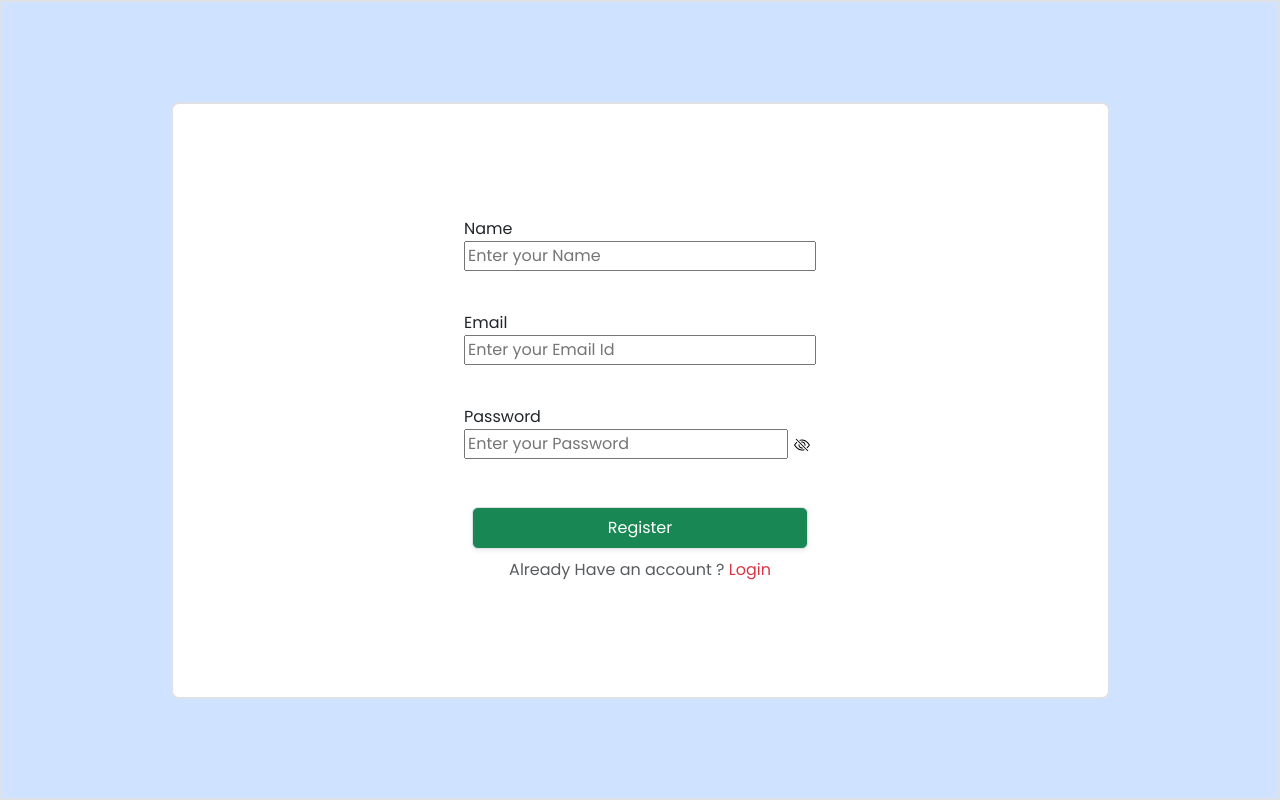
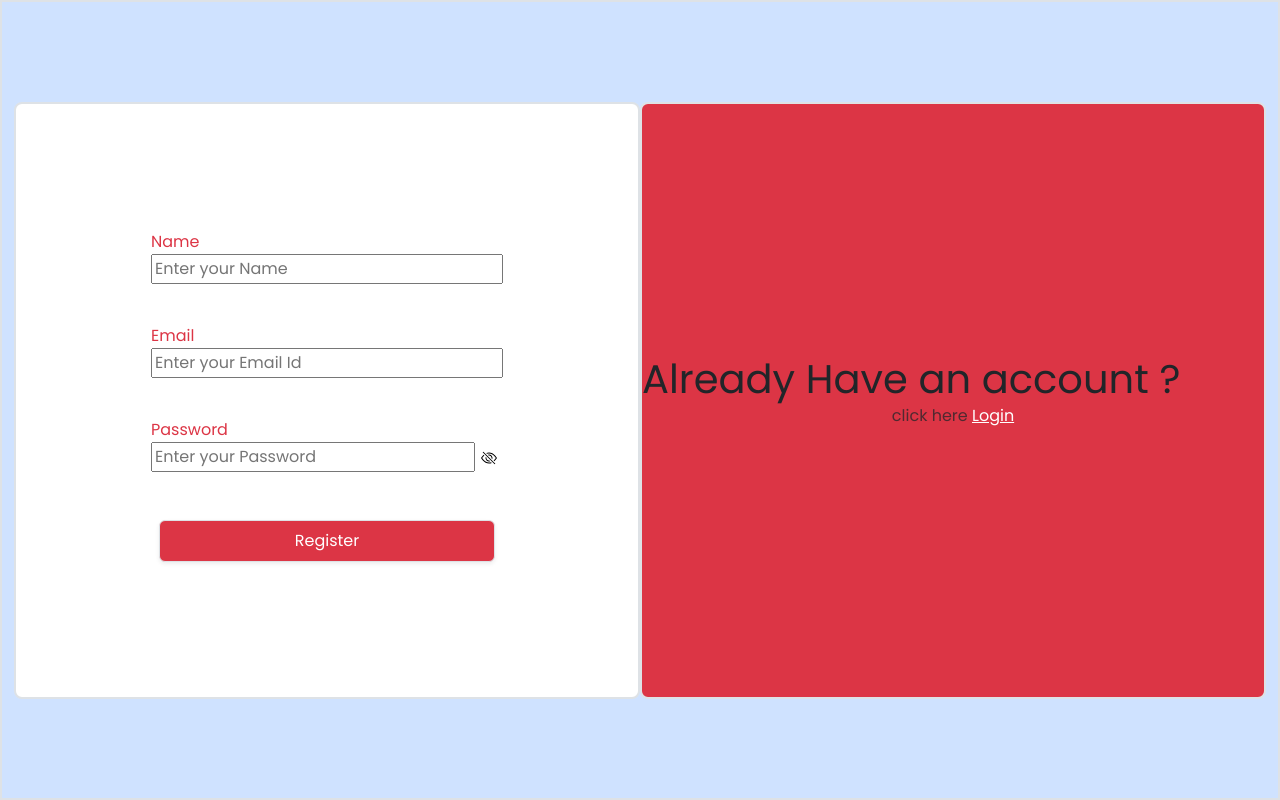
Before and after one commit to Vengat-P/Password-Reset-Flow-Frontend, a React (Vite) app: page / in a window 1280 px wide. Built offline with nearby package versions, Linux system fonts and the light colour scheme.

Commit message:
UI Modified

```diff
--- a/src/Pages/ForgotPassword.jsx
+++ b/src/Pages/ForgotPassword.jsx
@@ -10,7 +10,10 @@ const ForgotPassword = () => {
   const handleSubmit = async (e) => {
     e.preventDefault();
     await axios
-      .post("https://password-reset-flow-backend-123.onrender.com/api/auth/forgot-password", { email })
+      .post(
+        "https://password-reset-flow-backend-123.onrender.com/api/auth/forgot-password",
+        { email }
+      )
       //to handle response and errors
       .then((res) => {
         toast.success(res.data.message);
@@ -28,7 +31,7 @@ const ForgotPassword = () => {
           onSubmit={handleSubmit}
           className="container d-grid justify-content-center"
         >
-        <p className="d-flex flex-column ">
+          <p className="d-flex flex-column text-danger ">
             <label htmlFor="email">Email</label>
             <input
               type="email"
@@ -43,7 +46,7 @@ const ForgotPassword = () => {
           <br />
           <button
             type="submit"
-          className="border bg-success text-white rounded-2 p-2"
+            className="border bg-danger text-white rounded-2 p-2"
           >
             Send
           </button>
--- a/src/Pages/Login.jsx
+++ b/src/Pages/Login.jsx
@@ -13,7 +13,10 @@ const Login = ({ setToken }) => {
     e.preventDefault();
     const payload = { email, password };
     await axios
-      .post("https://password-reset-flow-backend-123.onrender.com/api/auth/login", payload)
+      .post(
+        "https://password-reset-flow-backend-123.onrender.com/api/auth/login",
+        payload
+      )
       //to handle response and errors
       .then((res) => {
         toast.success(res.data.message);
@@ -30,9 +33,25 @@ const Login = ({ setToken }) => {
   };
   return (
     <div className="container vh-100 mw-100 d-flex justify-content-center align-content-center  border border-2 bg-primary-subtle">
+      <div className=" d-flex  h-75 w-75   flex-column  justify-content-center my-auto py-2  border-2 border rounded-3 bg-danger">
+        <span className=" display-6 ">Don't Have an account ?</span>
+        <button className=" container justify-content-center border-0 px-2 bg-transparent ">
+          <Link to={"/"} className="text-muted text-decoration-none">
+            <p>
+              click here
+              <span className=" text-white text-decoration-underline">
+                Register
+              </span>
+            </p>
+          </Link>
+        </button>
+      </div>
       <div className=" d-flex h-75 w-75 flex-column  justify-content-center shadow-sm  my-auto border-2 border rounded-3 bg-white">
-        <form onSubmit={handleSubmit} className="container d-grid justify-content-center">
-          <p className="d-flex flex-column">
+        <form
+          onSubmit={handleSubmit}
+          className="container d-grid justify-content-center"
+        >
+          <p className="d-flex flex-column text-danger">
             <label htmlFor="email">Email</label>
             <input
               type="email"
@@ -45,7 +64,7 @@ const Login = ({ setToken }) => {
             />
           </p>
           <br />
-          <p className="d-flex flex-column">
+          <p className="d-flex flex-column text-danger">
             <label htmlFor="password">Password</label>
             <span className="d-flex justify-content-between">
               <input
@@ -103,7 +122,7 @@ const Login = ({ setToken }) => {
           <br />
           <button
             type="submit"
-            className="d-flex m-2 p-2 w-50  rounded-2  border border-1 shadow-sm bg-success text-white justify-content-center"
+            className="d-flex m-2 p-2 w-50  rounded-2  border border-1 shadow-sm bg-danger text-white justify-content-center"
           >
             Login
           </button>
@@ -112,14 +131,6 @@ const Login = ({ setToken }) => {
         </form>
 
         <br />
-        <button className="border-0 bg-white ">
-          <Link
-            to={"/"}
-            className="d-flex rounded-2 text-decoration-none  text-muted justify-content-center"
-          >
-            dont Have an account ? <span className="text-danger">Register</span>
-          </Link>
-        </button>
       </div>
     </div>
   );
--- a/src/Pages/Register.jsx
+++ b/src/Pages/Register.jsx
@@ -14,7 +14,10 @@ const Register = () => {
     e.preventDefault();
     const payload = { username, email, password };
     await axios
-      .post("https://password-reset-flow-backend-123.onrender.com/api/auth/register", payload)
+      .post(
+        "https://password-reset-flow-backend-123.onrender.com/api/auth/register",
+        payload
+      )
       .then((res) => {
         toast.success(res.data.message);
         navigate("/login");
@@ -34,7 +37,7 @@ const Register = () => {
           onSubmit={handleSubmit}
           className=" container d-grid justify-content-center"
         >
-          <p className="d-flex flex-column">
+          <p className="d-flex flex-column text-danger">
             <label htmlFor="username">Name</label>
             <input
               type="text"
@@ -47,7 +50,7 @@ const Register = () => {
             />
           </p>
           <br />
-          <p className="d-flex flex-column">
+          <p className="d-flex flex-column text-danger">
             <label htmlFor="email">Email</label>
             <input
               type="email"
@@ -60,7 +63,7 @@ const Register = () => {
             />
           </p>
           <br />
-          <p className="d-flex flex-column ">
+          <p className="d-flex flex-column text-danger ">
             <label htmlFor="password">Password</label>
             <span>
               <input
@@ -110,15 +113,22 @@ const Register = () => {
           <br />
           <button
             type="submit"
-            className="d-flex m-2 p-2 rounded-2 border border-1 shadow-sm bg-success text-white justify-content-center"
+            className="d-flex m-2 p-2 rounded-2 border border-1 shadow-sm bg-danger text-white justify-content-center"
           >
             Register
           </button>
         </form>
-        <button className=" container justify-content-center border-0 px-2 bg-white  ">
+      </div>
+      <div className=" d-flex  h-75 w-75   flex-column  justify-content-center my-auto py-2  border-2 border rounded-3 bg-danger">
+        <span className=" display-6 ">Already Have an account ?</span>
+        <button className=" container justify-content-center border-0 px-2 bg-transparent ">
           <Link to={"/login"} className="text-muted text-decoration-none ">
-            Already Have an account ?{" "}
-            <span className=" text-danger">Login</span>
+            <p>
+              click here{" "}
+              <span className=" text-white text-decoration-underline">
+                Login
+              </span>
+            </p>
           </Link>
         </button>
       </div>
--- a/src/Pages/ResetPassword.jsx
+++ b/src/Pages/ResetPassword.jsx
@@ -13,7 +13,9 @@ const ResetPassword = () => {
     e.preventDefault();
     await axios
       .post(
-        `https://password-reset-flow-backend-123.onrender.com/api/auth/reset-password/${id}/${token}`,{password})
+        `https://password-reset-flow-backend-123.onrender.com/api/auth/reset-password/${id}/${token}`,
+        { password }
+      )
       //to handle response and errors
       .then((res) => {
         toast.success(res.data.message);
@@ -31,7 +33,7 @@ const ResetPassword = () => {
           onSubmit={handleSubmit}
           className="container d-grid justify-content-center"
         >
-        <p className="d-flex flex-column">
+          <p className="d-flex flex-column text-danger">
             <label htmlFor="password">New password</label>
             <span className="d-flex justify-content-between">
               <input
@@ -80,7 +82,7 @@ const ResetPassword = () => {
             <br />
             <button
               type="submit"
-            className="border bg-success text-white rounded-2 p-2"
+              className="border bg-danger text-white rounded-2 p-2"
             >
               Update Password
             </button>
```
Lines whose indentation alone changed are shown as unchanged.
